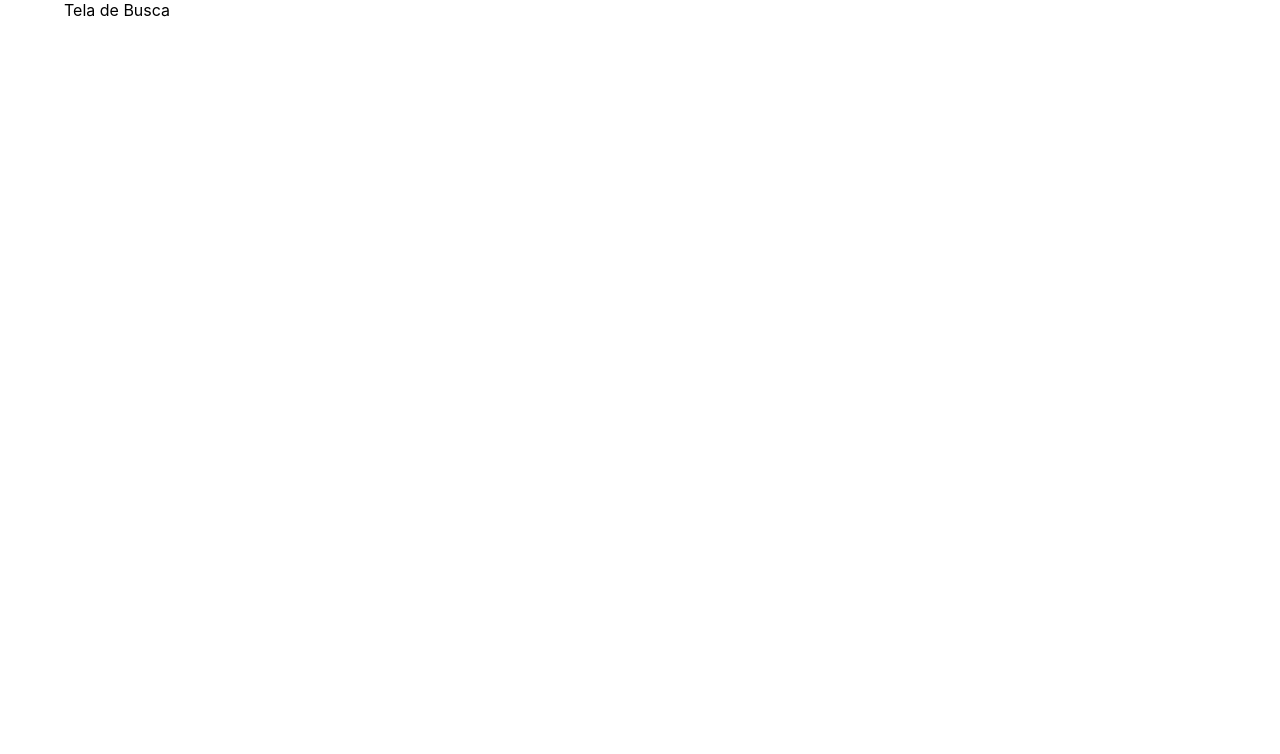
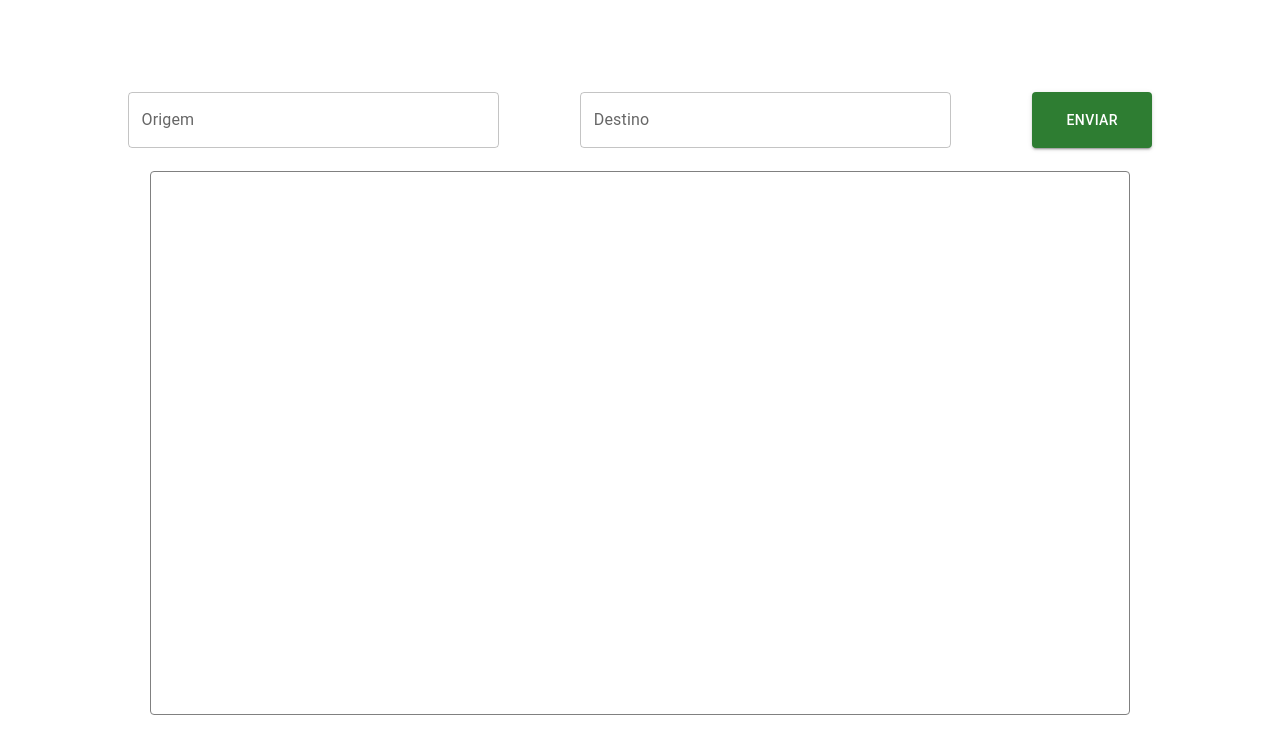
Before and after one commit to FeIipeQueiroz/Malha-aeria-interface, a Next.js app: page / in a window 1280 px wide. Shown: the top 754 px of the page. Built offline with nearby package versions, Linux system fonts and the light colour scheme.

Commit message:
protótipo inicial - tela de buscas

```diff
--- /dev/null
+++ b/components/Card/Card.style.tsx
@@ -0,0 +1,26 @@
+import { styled } from "@mui/system";
+
+export const CardContainer = styled("div")`
+  display: flex;
+  flex-direction: row;
+  justify-content: space-around;
+  margin-left: 2%;
+  margin-right: 2%;
+  margin-top: 2%;
+
+  //min-height: 50vh;
+`;
+
+export const CardContent = styled("div")`
+  display: flex;
+  flex-direction: column;
+  justify-content: space-evenly;
+  border: 1px solid grey;
+  overflow: auto;
+  border-radius: 4px;
+  min-height: 68vh;
+  max-height: 68vh;
+  min-width: 76.6vw;
+  padding-top: 3%;
+  padding-left: 2%;
+`;
--- /dev/null
+++ b/components/Card/Card.tsx
@@ -0,0 +1,11 @@
+import React from "react";
+import { CardContainer, CardContent } from "./Card.style";
+const Card = (props) => {
+  return (
+    <CardContainer>
+      <CardContent>{props.children}</CardContent>
+    </CardContainer>
+  );
+};
+
+export default Card;
--- /dev/null
+++ b/components/Row/Row.style.tsx
@@ -0,0 +1,10 @@
+import { styled } from "@mui/system";
+
+export const RowStyled = styled("div")`
+  display: flex;
+  flex-direction: row;
+  justify-content: space-around;
+  margin-left: 2%;
+  margin-right: 2%;
+  margin-top: 8%;
+`;
--- /dev/null
+++ b/components/Row/Row.tsx
@@ -0,0 +1,5 @@
+import { RowStyled } from "./Row.style";
+const Row = (props) => {
+  return <RowStyled>{props.children}</RowStyled>;
+};
+export default Row;
--- /dev/null
+++ b/components/TextInput/TextInput.style.tsx
@@ -0,0 +1,6 @@
+import { styled } from "@mui/system";
+import { TextField } from "@mui/material";
+export const TextInputStyled = styled(TextField)`
+  min-width: 29vw;
+  border-radius: 6px;
+`;
--- /dev/null
+++ b/components/TextInput/TextInput.tsx
@@ -0,0 +1,9 @@
+import React from "react";
+import { TextInputStyled } from "./TextInput.style";
+import { TextFieldProps } from "@mui/material";
+
+const TextInput: React.FC<TextFieldProps> = (props) => {
+  return <TextInputStyled {...props}></TextInputStyled>;
+};
+
+export default TextInput;
--- a/pages/_app.js
+++ /dev/null
@@ -1,7 +0,0 @@
-import '../styles/globals.css'
-
-function MyApp({ Component, pageProps }) {
-  return <Component {...pageProps} />
-}
-
-export default MyApp
--- /dev/null
+++ b/pages/_app.tsx
@@ -0,0 +1,24 @@
+import "../styles/globals.css";
+import Head from "next/head";
+function MyApp({ Component, pageProps }) {
+  return (
+    <>
+      <Head>
+        <title>Monitoramento de Pacientes</title>
+        <link rel="preconnect" href="https://fonts.googleapis.com"></link>
+        <link
+          rel="preconnect"
+          href="https://fonts.gstatic.com"
+          crossOrigin="true"
+        ></link>
+        <link
+          href="https://fonts.googleapis.com/css2?family=Roboto+Condensed:ital,wght@0,300;0,400;0,700;1,300;1,400;1,700&display=swap"
+          rel="stylesheet"
+        ></link>
+      </Head>
+      <Component {...pageProps} />
+    </>
+  );
+}
+
+export default MyApp;
--- a/pages/index.js
+++ /dev/null
@@ -1,6 +0,0 @@
-import React from "react";
-import { Container } from "@mui/material";
-
-export default function Home() {
-  return <Container>Tela de Busca</Container>;
-}
--- /dev/null
+++ b/pages/index.tsx
@@ -0,0 +1,20 @@
+import React from "react";
+import { Container } from "@mui/material";
+import TextInput from "../components/TextInput/TextInput";
+import Row from "../components/Row/Row";
+import { Button } from "@mui/material";
+import Card from "../components/Card/Card";
+export default function Home() {
+  return (
+    <Container sx={{ alignItems: "center" }}>
+      <Row>
+        <TextInput variant="outlined" label="Origem"></TextInput>
+        <TextInput variant="outlined" label="Destino"></TextInput>
+        <Button color="success" variant="contained" sx={{ minWidth: "9.4vw" }}>
+          ENVIAR
+        </Button>
+      </Row>
+      <Card></Card>
+    </Container>
+  );
+}
--- a/styles/globals.css
+++ b/styles/globals.css
@@ -2,8 +2,7 @@ html,
 body {
   padding: 0;
   margin: 0;
-  font-family: -apple-system, BlinkMacSystemFont, Segoe UI, Roboto, Oxygen,
-    Ubuntu, Cantarell, Fira Sans, Droid Sans, Helvetica Neue, sans-serif;
+  font-family: "Roboto Condensed", sans-serif;
 }
 
 a {
```
